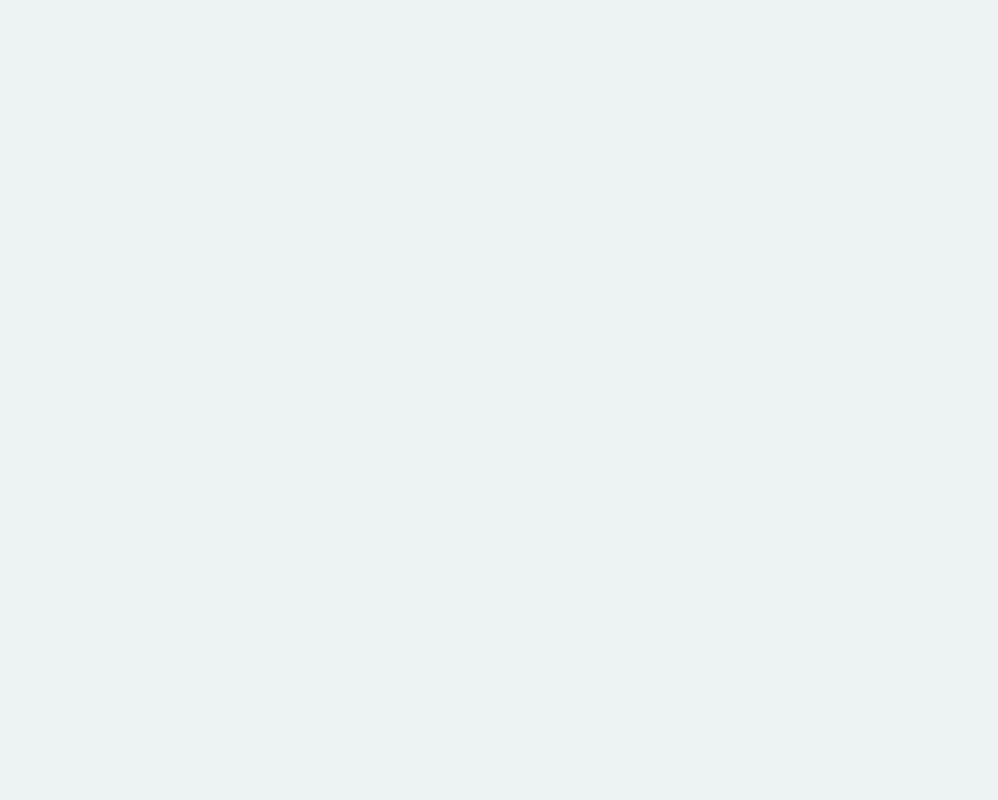
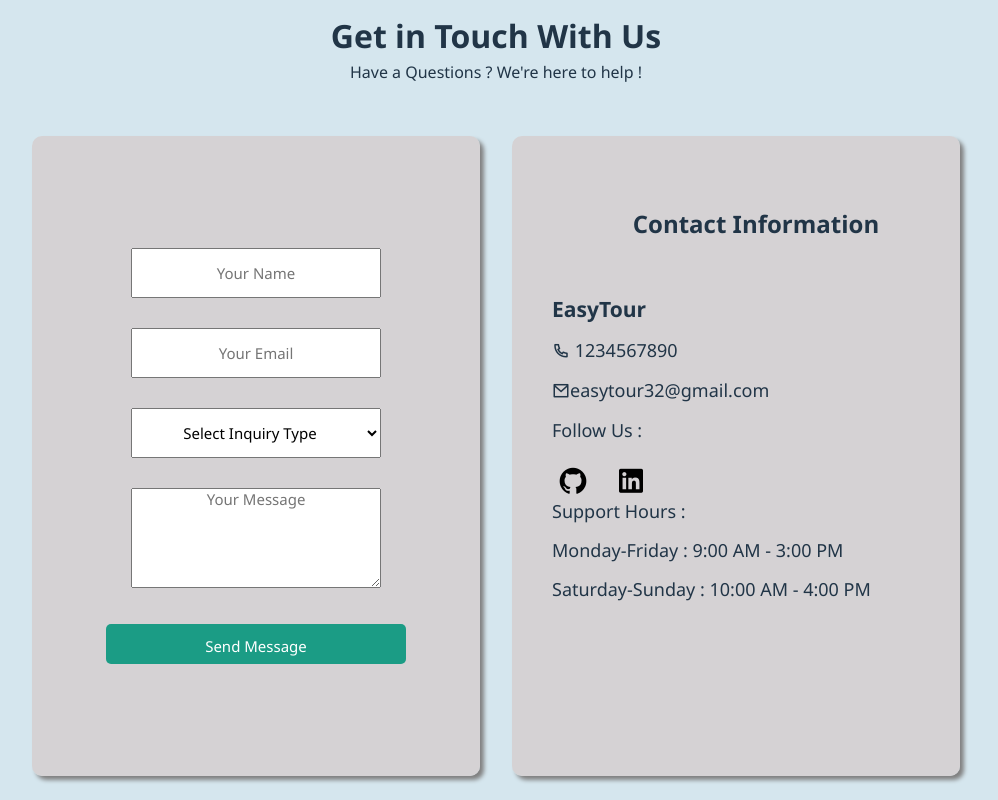
Before and after one commit to kajalmogal29/easyTour, a React (Vite) app: page /Contact in a window 1280 px wide. Before the commit this address had no page. Shown: the whole page, without its empty margins (144-1142 px from the left). Built offline with nearby package versions, Linux system fonts and the light colour scheme.

Commit message:
Contact page added

```diff
--- a/src/App.jsx
+++ b/src/App.jsx
@@ -5,6 +5,7 @@ import Home from './views/Home/Home.jsx'
 import About from './views/About/About.jsx'
 import Signin from './views/Signin/Signin.jsx'
 import Signup from './views/Signup/Signup.jsx'
+import Contact from './views/Contact/Contact.jsx'
 
 
 
@@ -15,6 +16,7 @@ const App = () => {
         <Routes>
         <Route path='/' element={<Home/>} />
         <Route path='/About' element={<About/>} />
+        <Route path='/Contact' element={<Contact/>} />
         <Route path='/Signin' element={<Signin/>} />
         <Route path='/Signup' element={<Signup/>} />
       </Routes>
--- /dev/null
+++ b/src/components/Sociallinks/Sociallinks.jsx
@@ -0,0 +1,18 @@
+import React from 'react'
+
+import './sociallinks.css'
+const Sociallinks = () => {
+  return (
+    <>
+        <div className="social-links">
+
+            <a href="https://github.com/Priyanka-Kolhe"> <i class="ri-github-fill"></i></a>
+
+            <a href="https://www.linkedin.com/in/priyanka-kolhe-aba0ba2b2/"><i class="ri-linkedin-box-fill"></i></a>
+
+        </div>
+    </>
+  )
+}
+
+export default Sociallinks;
--- /dev/null
+++ b/src/components/Sociallinks/sociallinks.css
@@ -0,0 +1,21 @@
+.social-links{
+    height: 30px;
+    width: 100px;
+    display: flex;
+    flex-direction: row;
+    justify-content: space-around;
+    gap: 1rem;
+    text-decoration: none;
+
+}
+
+.social-links a{
+    color: black;
+    text-decoration: none;
+    font-size: 2rem;
+}
+
+.social-links a:hover{
+    color: blue;
+    transition: 0.3s ease-in-out;
+}
--- /dev/null
+++ b/src/views/Contact/Contact.jsx
@@ -0,0 +1,62 @@
+import React from 'react'
+
+import './contact.css'
+import Sociallinks from '../../components/Sociallinks/Sociallinks.jsx'
+
+const Contact = () => {
+  return (
+    <>
+      <div className="contact-main-container">
+        <div className="contact-header">
+            <p> <b className="heading">Get in Touch With Us </b><br></br>
+            Have a Questions ? We're here to help !</p>
+        </div>
+        <div className="contact-content">
+          <div className="enquiry-form">
+            <form>
+
+              <input type="text" id="name" name="name" placeholder="Your Name" className="user-input" required />
+              <br></br>
+
+              <input type="email" id="email" name="email" placeholder="Your Email" className="user-input" required />
+              <br></br>
+
+              <select id="inquiry-type" name="inquiry-type" className="user-input" required>
+                <option value="" disabled selected>Select Inquiry Type</option>
+                <option value="general">General Inquiry</option>
+                <option value="booking inquiry">Booking Inquiry</option>
+                <option value="support">Support</option>
+                <option value="feedback">Feedback</option>
+                <option value="other">Other</option>
+              </select>
+              <textarea id="message" name="message" placeholder="Your Message" className="user-input" required></textarea>
+              <br></br>
+
+              <button type="submit" >Send Message</button>
+            </form>
+          </div>
+
+          <div className="contact-info">
+            <div className="contact-information">
+              <h2>Contact Information</h2><br></br>
+              <h3>EasyTour</h3>
+              <div><i class="ri-phone-line"></i> 1234567890</div>
+              <div><i class="ri-mail-line"></i>easytour32@gmail.com</div>
+              <p>Follow Us : </p>
+
+             <Sociallinks />
+
+              <p>Support Hours :</p>
+              <p>Monday-Friday : 9:00 AM - 3:00 PM </p>
+              <p>Saturday-Sunday : 10:00 AM - 4:00 PM</p>
+
+
+            </div>
+          </div>
+        </div>
+      </div>
+    </>
+  )
+}
+
+export default Contact
--- /dev/null
+++ b/src/views/Contact/contact.css
@@ -0,0 +1,148 @@
+*{
+  margin: 0;
+  padding: 0;
+}
+
+.contact-main-container{
+  height: 100vh;
+  width: 100vw;
+   background-color: rgb(213, 230, 238);
+
+}
+.contact-header{
+  height: 12vh;
+  width: 100vw;
+  text-align: center;
+  align-items: center;
+  justify-content: center;
+  display: flex;
+  flex-direction: column;
+  position:relative;
+
+}
+
+.heading{
+  font-size: 2rem;
+  margin-top: 1rem;
+}
+
+.contact-content
+{
+  height: 85vh;
+  width: 100vw;
+  display: flex;
+  flex-direction: row;
+  align-items: center;
+  justify-content: center;
+  gap: 2rem;
+  margin: 20px 0;
+}
+
+.enquiry-form{
+  height: 80vh;
+  width: 35vw;
+  background-color: rgba(214, 207, 207, 0.815);
+  display: flex;
+  flex-direction: column;
+  align-items: center;
+  justify-content: center;
+  border-radius: 10px;
+  box-shadow: 4px 4px 4px gray;
+  text-align: center;
+}
+
+ .contact-info{
+  height: 80vh;
+  width: 35vw;
+}
+
+.contact-information{
+  height: 80vh;
+  width: 35vw;
+  background-color: rgba(214, 207, 207, 0.815);
+  display: flex;
+  flex-direction: column;
+  padding-left: 40px;
+  border-radius: 10px;
+  box-shadow: 4px 4px 4px gray;
+  font-size: 18px;
+  gap:12px
+}
+
+.contact-information h2{
+  font-size: 1.5rem;
+  margin-top: 70px;
+  align-items: center;
+  justify-content: center;
+  text-align: center;
+}
+
+form .user-input {
+  margin: 15px;
+  font-size: 15px;
+  height: 50px;
+  width: 250px;
+  text-align: center;
+  align-items: center;
+  justify-content: center;
+  color: black;
+}
+
+form button{
+  margin: 15px;
+  font-size: 15px;
+  height: 40px;
+  width: 300px;
+  background-color: #1b9c85;
+  border: none;
+  cursor: pointer;
+  border-radius: 5px;
+}
+
+form #message{
+  height: 100px;
+
+}
+
+form button:hover{
+  background-color: green ;
+}
+
+
+@media (max-width: 768px) {
+  .contact-content {
+    flex-direction: column;
+  }
+
+  .contact-header .heading {
+    font-size: 1.5rem;
+  }
+
+  .user-input{
+    height: 25px;
+    width: 150;
+  }
+
+  button {
+    width: 100%;
+  }
+}
+
+@media (max-width: 480px) {
+  .contact-main-container {
+    padding: 1rem;
+  }
+
+  .contact-header {
+    font-size: 0.95rem;
+  }
+
+  .heading {
+    font-size: 1.25rem;
+  }
+
+  .user-input{
+    height: 25px;
+    width: 150;
+  }
+}
```
